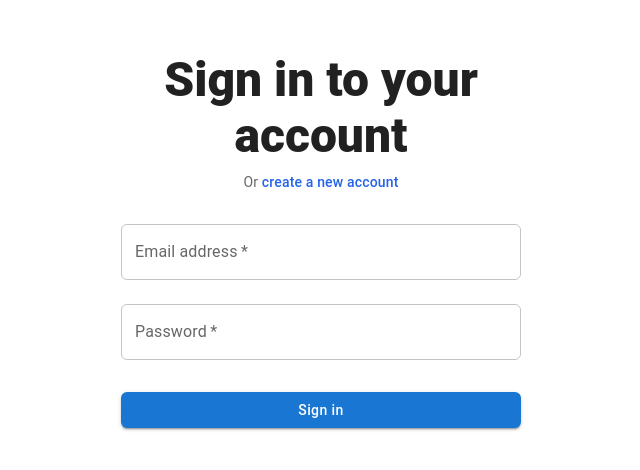
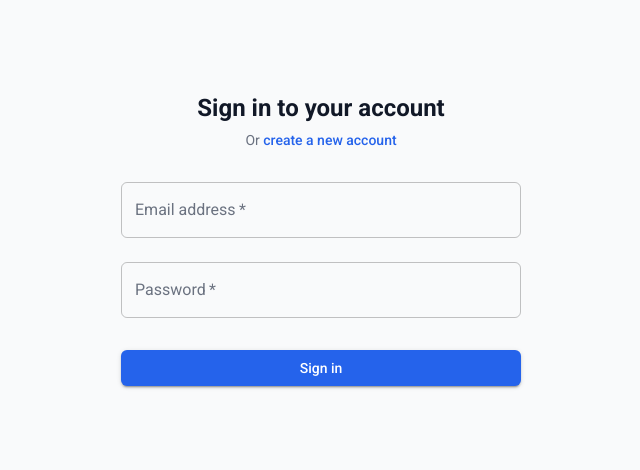
Before and after one commit to AfnanLeewan/book-management-system-web, a React (Vite) app: page /login in a window 1280 px wide. Shown: the part 192-662 px from the top of the page, without its empty margins (319-959 px from the left). Built offline with nearby package versions, Linux system fonts and the light colour scheme.

Commit message:
Simplify auth pages and complete MUI conversion

```diff
--- a/src/App.tsx
+++ b/src/App.tsx
@@ -1,5 +1,12 @@
 import { BrowserRouter as Router, Routes, Route, Navigate } from 'react-router-dom';
 import { QueryClient, QueryClientProvider } from '@tanstack/react-query';
+import { ThemeProvider } from '@mui/material/styles';
+import { CssBaseline } from '@mui/material';
+import '@fontsource/roboto/300.css';
+import '@fontsource/roboto/400.css';
+import '@fontsource/roboto/500.css';
+import '@fontsource/roboto/700.css';
+import { theme } from './theme';
 import { AuthProvider } from './contexts/AuthContext';
 import Layout from './components/Layout';
 import HomePage from './pages/HomePage';
@@ -20,10 +27,11 @@ const queryClient = new QueryClient({
 
 function App() {
   return (
+    <ThemeProvider theme={theme}>
+      <CssBaseline />
       <QueryClientProvider client={queryClient}>
         <AuthProvider>
           <Router>
-          <div className="min-h-screen bg-gray-50">
             <Routes>
               <Route path="/login" element={<LoginPage />} />
               <Route path="/register" element={<RegisterPage />} />
@@ -43,10 +51,10 @@ function App() {
               } />
               <Route path="*" element={<Navigate to="/" replace />} />
             </Routes>
-          </div>
           </Router>
         </AuthProvider>
       </QueryClientProvider>
+    </ThemeProvider>
   );
 }
 
--- /dev/null
+++ b/src/theme/index.ts
@@ -0,0 +1,79 @@
+import { createTheme } from '@mui/material/styles';
+
+export const theme = createTheme({
+  palette: {
+    primary: {
+      main: '#2563eb', // Indigo-600
+      light: '#3b82f6', // Indigo-500
+      dark: '#1d4ed8', // Indigo-700
+    },
+    secondary: {
+      main: '#6b7280', // Gray-500
+      light: '#9ca3af', // Gray-400
+      dark: '#4b5563', // Gray-600
+    },
+    background: {
+      default: '#f9fafb', // Gray-50
+      paper: '#ffffff',
+    },
+    text: {
+      primary: '#111827', // Gray-900
+      secondary: '#6b7280', // Gray-500
+    },
+  },
+  typography: {
+    fontFamily: '"Roboto", "Inter", "ui-sans-serif", "system-ui", sans-serif',
+    h1: {
+      fontSize: '2.25rem', // text-4xl
+      fontWeight: 700,
+    },
+    h2: {
+      fontSize: '1.875rem', // text-3xl
+      fontWeight: 700,
+    },
+    h3: {
+      fontSize: '1.5rem', // text-2xl
+      fontWeight: 600,
+    },
+    h4: {
+      fontSize: '1.25rem', // text-xl
+      fontWeight: 600,
+    },
+    h5: {
+      fontSize: '1.125rem', // text-lg
+      fontWeight: 600,
+    },
+    h6: {
+      fontSize: '1rem', // text-base
+      fontWeight: 600,
+    },
+  },
+  components: {
+    MuiButton: {
+      styleOverrides: {
+        root: {
+          textTransform: 'none',
+          borderRadius: '0.5rem',
+          fontWeight: 500,
+        },
+      },
+    },
+    MuiCard: {
+      styleOverrides: {
+        root: {
+          borderRadius: '0.5rem',
+          boxShadow: '0 1px 3px 0 rgb(0 0 0 / 0.1), 0 1px 2px -1px rgb(0 0 0 / 0.1)',
+        },
+      },
+    },
+    MuiTextField: {
+      styleOverrides: {
+        root: {
+          '& .MuiOutlinedInput-root': {
+            borderRadius: '0.5rem',
+          },
+        },
+      },
+    },
+  },
+});
```
Also changed, not shown: package.json (+7 -0 lines), 1 other file (tests, documents, lock files or other folders). Lines whose indentation alone changed are shown as unchanged.
